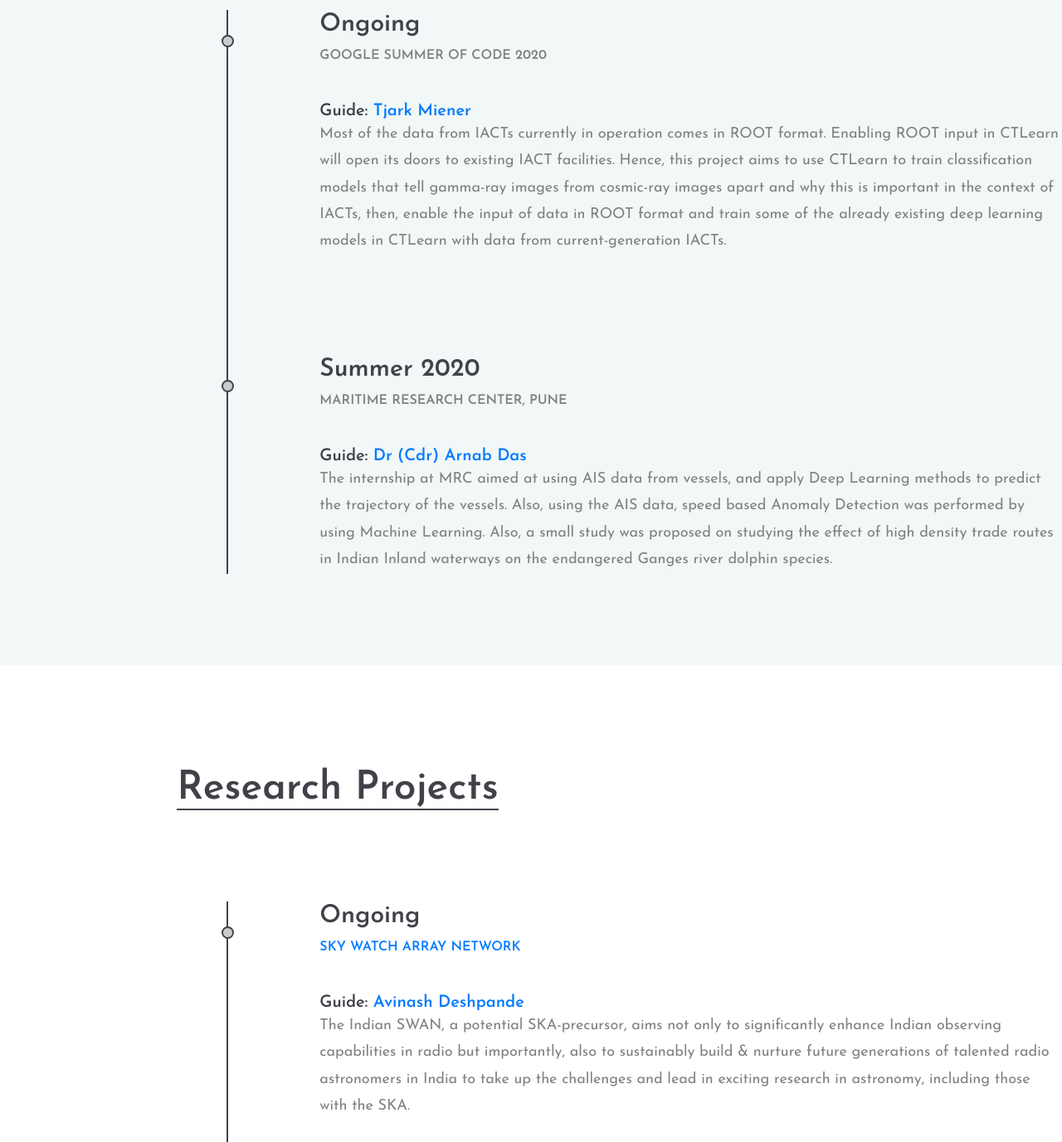
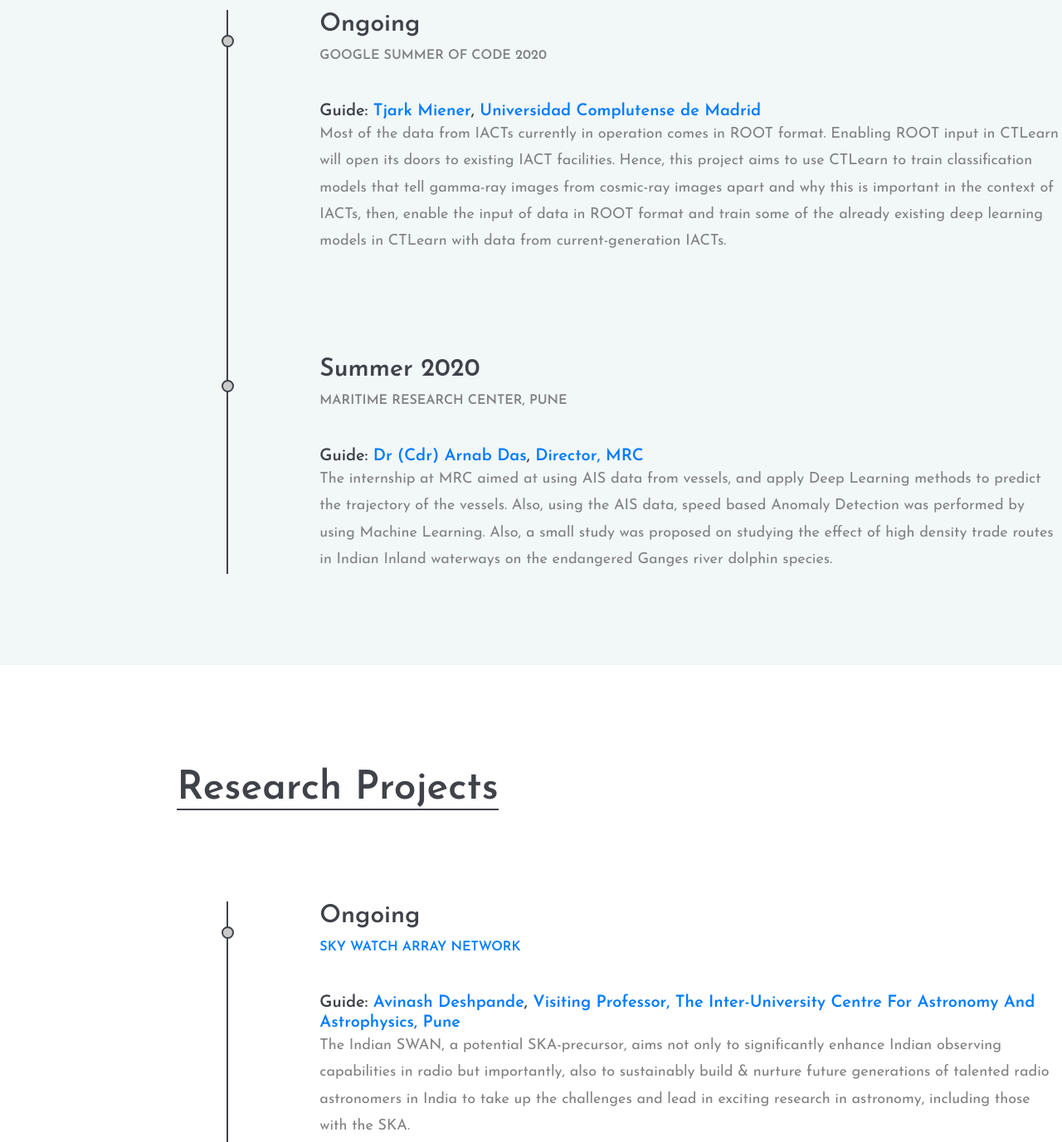
Before and after one commit to sahilyadav27/sahilyadav27.github.io, a plain HTML site: page index.html in a window 1280 px wide. Shown: the part 1800-3177 px from the top of the page at 83% size. Drawn offline with Linux system fonts and the light colour scheme.

Commit message:
Add institutes

```diff
--- a/index.html
+++ b/index.html
@@ -103,12 +103,12 @@
 					<ul class="resume-list">
 						<li>												<h3>Ongoing</h3>
 							<h4>Google Summer of Code 2020</h4>
-							<h5>Guide: <a href = "https://github.com/TjarkMiener">Tjark Miener</a></h5>
+							<h5>Guide: <a href = "https://github.com/TjarkMiener">Tjark Miener</a>,  <a href = "https://www.ucm.es/"> Universidad Complutense de Madrid</a></h5>
 							<p>Most of the data from IACTs currently in operation comes in ROOT format. Enabling ROOT input in CTLearn will open its doors to existing IACT facilities. Hence, this project aims to use CTLearn to train classification models that tell gamma-ray images from cosmic-ray images apart and why this is important in the context of IACTs, then, enable the input of data in ROOT format and train some of the already existing deep learning models in CTLearn with data from current-generation IACTs.</p>
 						</li>
 						<li>												<h3>Summer 2020</h3>
 							<h4>Maritime Research Center, Pune</h4>
-							<h5>Guide: <a href = "http://indianmaritimefoundation.org/mrc/about_us.html">Dr (Cdr) Arnab Das</a></h5>
+							<h5>Guide: <a href = "http://indianmaritimefoundation.org/mrc/about_us.html">Dr (Cdr) Arnab Das</a>, <a href = "http://indianmaritimefoundation.org/mrc/">Director, MRC</a></h5>
 							<p>The internship at MRC aimed at using AIS data from vessels, and apply Deep Learning methods to predict the trajectory of the vessels. Also, using the AIS data, speed based Anomaly Detection was performed by using Machine Learning. Also, a small study was proposed on studying the effect of high density trade routes in Indian Inland waterways on the endangered Ganges river dolphin species.</p>
 						</li>
 					</ul>
@@ -132,13 +132,13 @@
 						<li>
 							<h3>Ongoing</h3>
 							<h4> <a href = "http://www.rri.res.in/SWAN/SWANRRI.html">Sky Watch Array Network</a></h4>
-							<h5>Guide: <a href = "http://www.rri.res.in/aa_avinashdeshpande.html">Avinash Deshpande</a></h5>
+							<h5>Guide: <a href = "http://www.rri.res.in/aa_avinashdeshpande.html">Avinash Deshpande</a>, <a href = "https://www.iucaa.in/">Visiting Professor, The Inter-University Centre For Astronomy And Astrophysics, Pune</a></h5>
 							<p>The Indian SWAN, a potential SKA-precursor, aims not only to significantly enhance Indian observing capabilities in radio but importantly, also to sustainably build & nurture future generations of talented radio astronomers in India to take up the challenges and lead in exciting research in astronomy, including those with the SKA.</p>
 						</li>
 						<li>
 							<h3>Winter 2019</h3>
 							<h4>Adversarial Networks for Single Image Deraining</h4>
-							<h5>Guide: <a href = "https://www.bits-pilani.ac.in/pilani/pratiknarang/Profile">Pratik Narang</a></h5>
+							<h5>Guide: <a href = "https://www.bits-pilani.ac.in/pilani/pratiknarang/Profile">Pratik Narang</a>, <a href = "https://www.bits-pilani.ac.in/pilani">BITS Pilani</a></h5>
 							<p>Rainy weather greatly affects the visibility of salient objects and scenes in the captured images and videos. The object/scene visibility varies with the type of raindrops, i.e., adherent rain droplets on the camera lens, streaks, rain, and mist, etc. Moreover, they pose multifaceted challenges to detect and remove the raindrops to reconstruct the rain-free image. Recently, both CNN and GAN based models have been designed to remove rain droplets from a single image. In this project, we design a simple yet effective GAN framework to achieve improved deraining performance over the existing state-of-the-art methods. </p>
 						</li>
 						<li>
@@ -152,7 +152,7 @@
 							<h3>Spring 2019</h3>
 							<h4>Spam Classification on Different Languages
 </h4>
-							<h5>Guide: <a href = "https://www.bits-pilani.ac.in/pilani/pratiknarang/Profile">Pratik Narang</a></h5>
+							<h5>Guide: <a href = "https://www.bits-pilani.ac.in/pilani/pratiknarang/Profile">Pratik Narang</a>, <a href = "https://www.bits-pilani.ac.in/pilani">BITS Pilani</a></h5>
 							<p>The project aimed to be a stepping stone towards making a universal classifier for Spam SMS. A Naive-Bayes classifier was implemented with and CountVectorizer on the SMS Spam dataset. A new dataset was created by mixing 2 large English and Hindi datasets courtesy of UCI and IIITD respectively.</p>
 						</li>
 					</ul>
```
